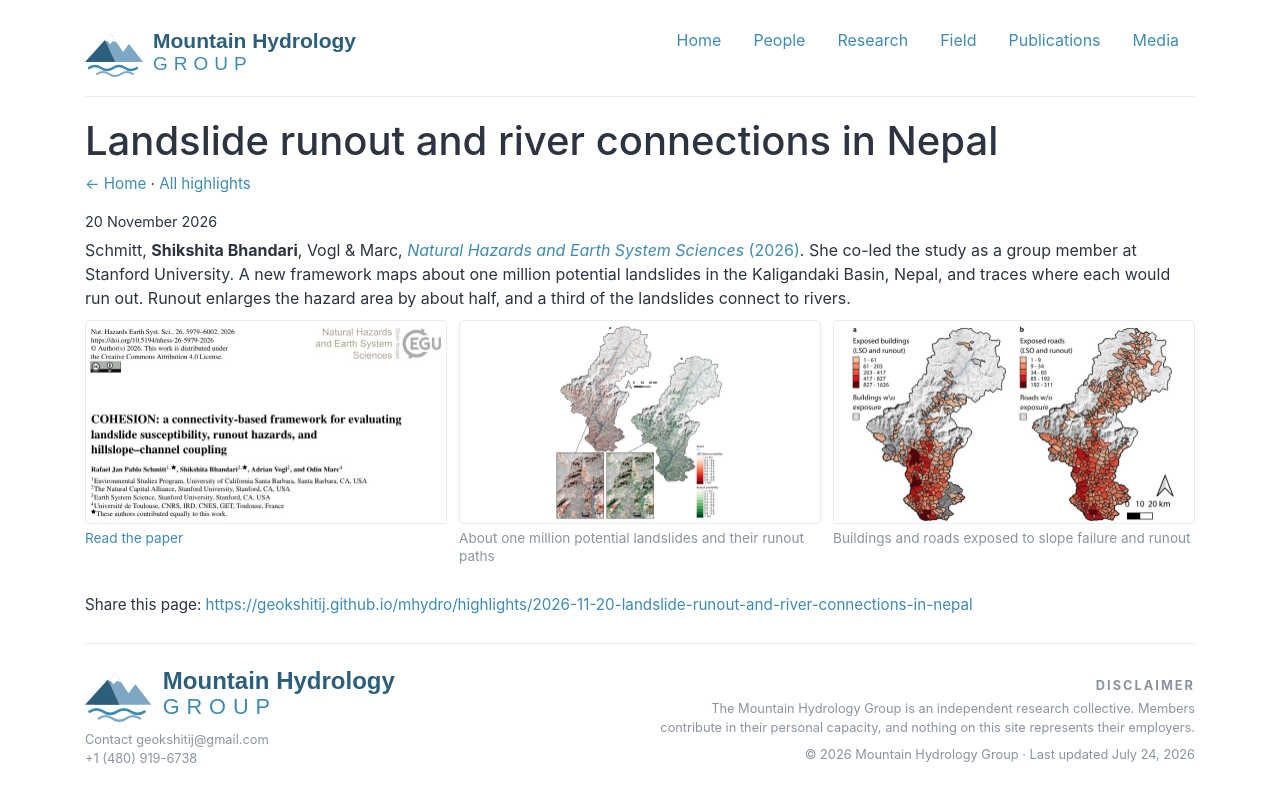
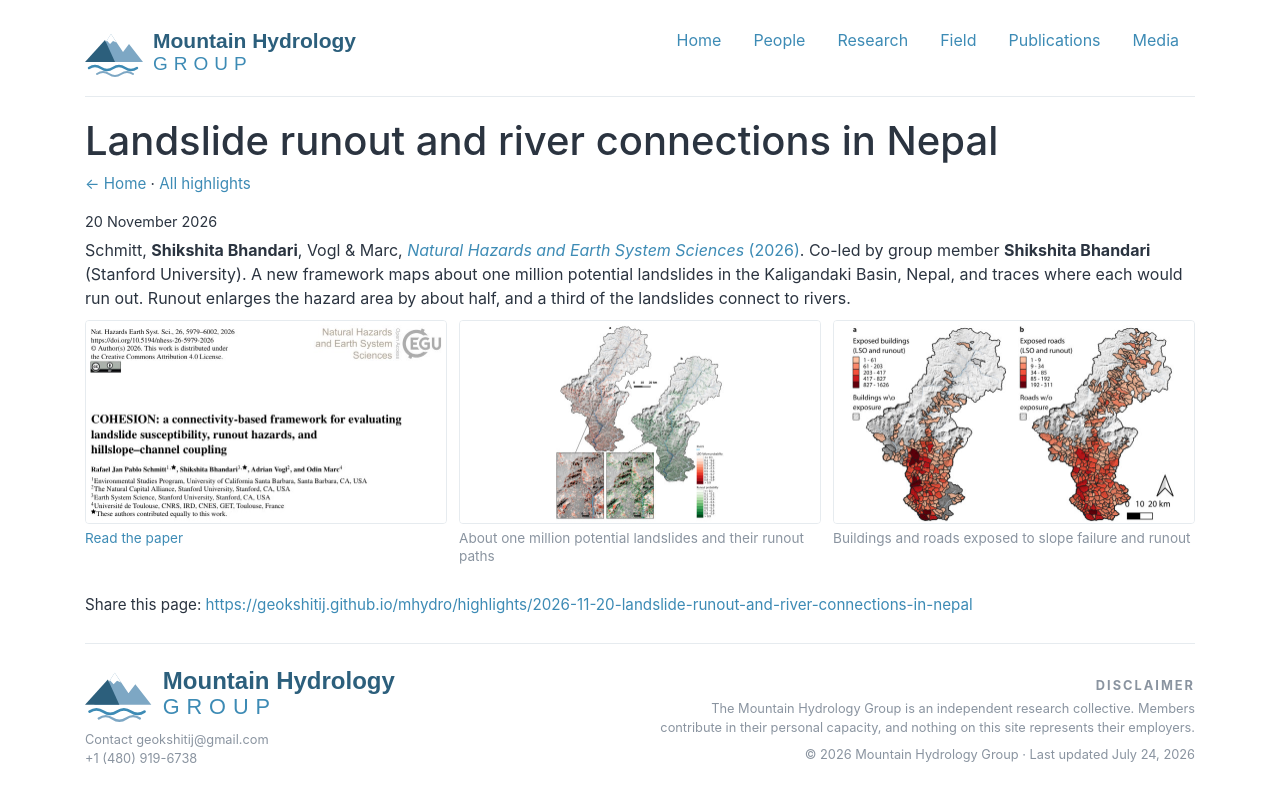
Before and after one commit to geokshitij/mhydro, a Jekyll site: the page built from highlights/2026-11-20-landslide-runout-and-river-connections-in-nepal.html, in a window 1280 px wide. Shown: the top 803 px of the page. Built offline with Jekyll 4.4.1, drawn with Linux system fonts in a browser that asks for light colours.

Commit message:
Highlight: restore co-led wording with Shikshita Bhandari's full name
Co-Authored-By: Claude Opus 5.5 <noreply@anthropic.com>

```diff
--- a/_data/highlights.yml
+++ b/_data/highlights.yml
@@ -22,7 +22,7 @@
 
 - title: "Landslide runout and river connections in Nepal"
   date: "2026-11-20"
-  lead: 'Schmitt, <b>Shikshita Bhandari</b>, Vogl &amp; Marc, <a href="https://doi.org/10.5194/nhess-26-5979-2026"><i>Natural Hazards and Earth System Sciences</i> (2026)</a>. She co-led the study as a group member at Stanford University. A new framework maps about one million potential landslides in the Kaligandaki Basin, Nepal, and traces where each would run out. Runout enlarges the hazard area by about half, and a third of the landslides connect to rivers.'
+  lead: 'Schmitt, <b>Shikshita Bhandari</b>, Vogl &amp; Marc, <a href="https://doi.org/10.5194/nhess-26-5979-2026"><i>Natural Hazards and Earth System Sciences</i> (2026)</a>. Co-led by group member <b>Shikshita Bhandari</b> (Stanford University). A new framework maps about one million potential landslides in the Kaligandaki Basin, Nepal, and traces where each would run out. Runout enlarges the hazard area by about half, and a third of the landslides connect to rivers.'
   cards:
     - src: /img/highlights/nhess-2026-paper-thumb.jpg
       link: https://doi.org/10.5194/nhess-26-5979-2026
--- a/highlights/2026-11-20-landslide-runout-and-river-connections-in-nepal.html
+++ b/highlights/2026-11-20-landslide-runout-and-river-connections-in-nepal.html
@@ -2,6 +2,6 @@
 layout: highlight
 title: "Landslide runout and river connections in Nepal"
 date: 2026-11-20
-description: "Schmitt, Shikshita Bhandari, Vogl & Marc, Natural Hazards and Earth System Sciences (2026). She co-led the study as a group member at Stanford University. A new framework maps about one million potential landslides in the Kaligandaki Basin, Nepal, and traces where each would run out. Runout enlarges the hazard area by about half, and a third of the landslides connect to rivers."
+description: "Schmitt, Shikshita Bhandari, Vogl & Marc, Natural Hazards and Earth System Sciences (2026). Co-led by group member Shikshita Bhandari (Stanford University). A new framework maps about one million potential landslides in the Kaligandaki Basin, Nepal, and traces where each would run out. Runout enlarges the hazard area by about half, and a third of the landslides connect to rivers."
 share_image: /img/highlights/nhess-2026-paper-thumb.jpg
 ---
```
